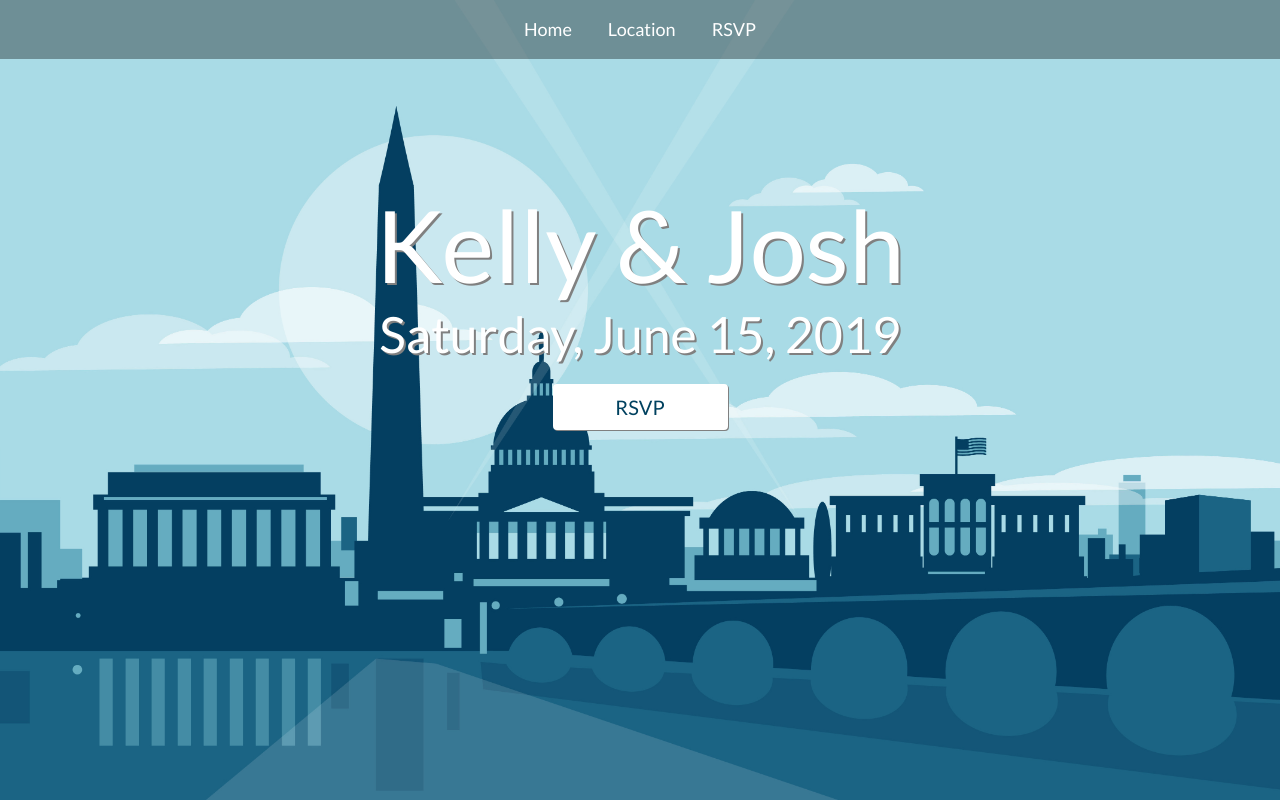
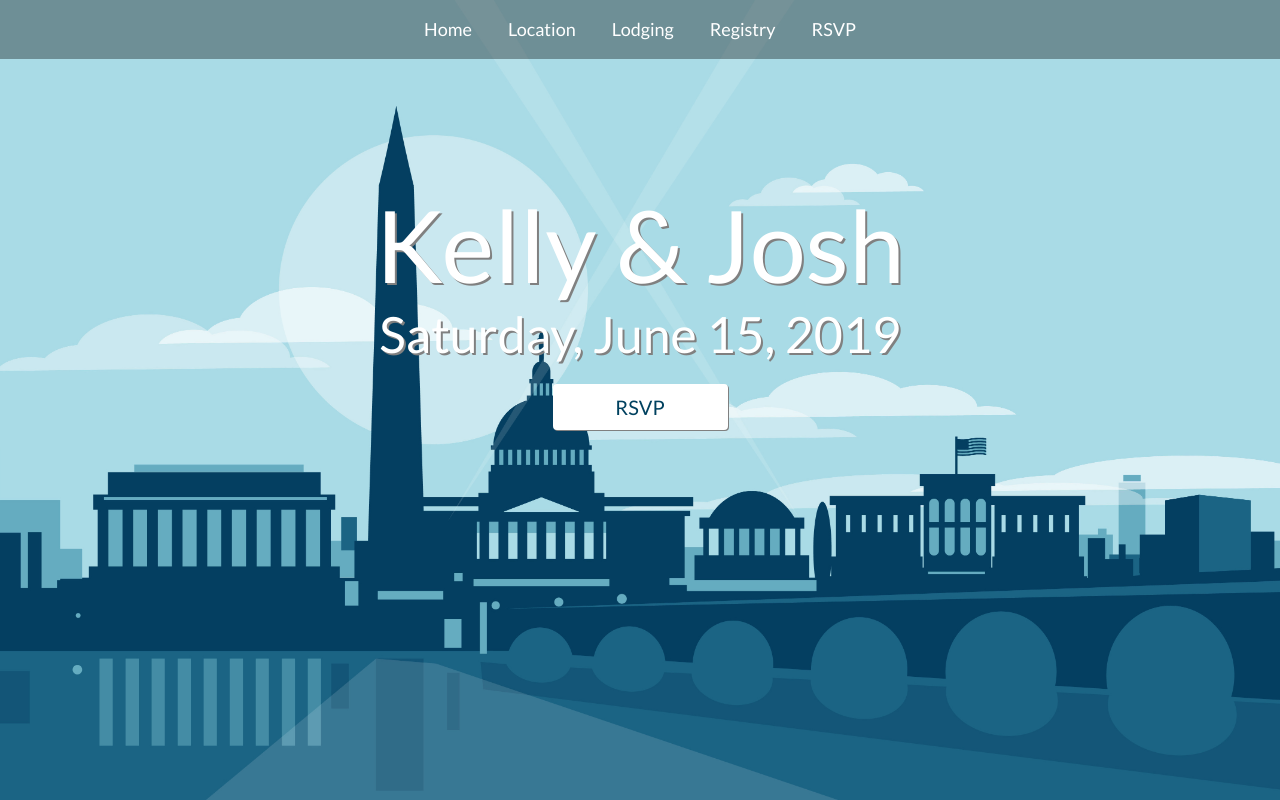
Before and after one commit to joshpson/wedding, a React (Create React App) app: page / in a window 1280 px wide. Built offline with nearby package versions, Linux system fonts and the light colour scheme.

Commit message:
changing nav

```diff
--- a/src/components/nav.js
+++ b/src/components/nav.js
@@ -66,7 +66,7 @@ class Nav extends React.Component {
                     Location
                   </a>
                 </li>
-                {/*                <li className="nav-item">
+                             <li className="nav-item">
                   <a
                     className="nav-link"
                     href="/lodging"
@@ -85,7 +85,7 @@ class Nav extends React.Component {
                   >
                     Registry
                   </a>
-                </li>*/}
+                </li>
                 <li className="nav-item">
                   <a
                     className="nav-link"
```
